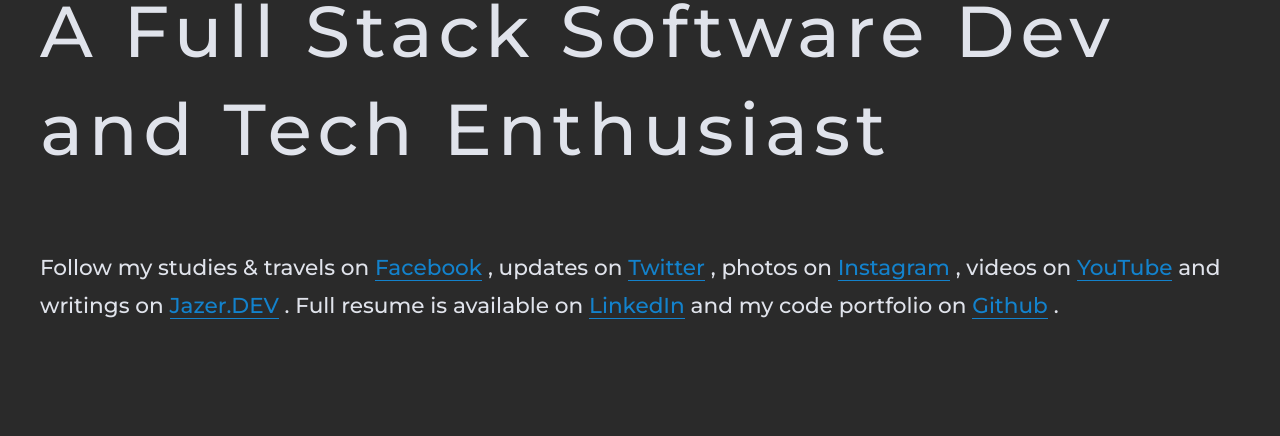
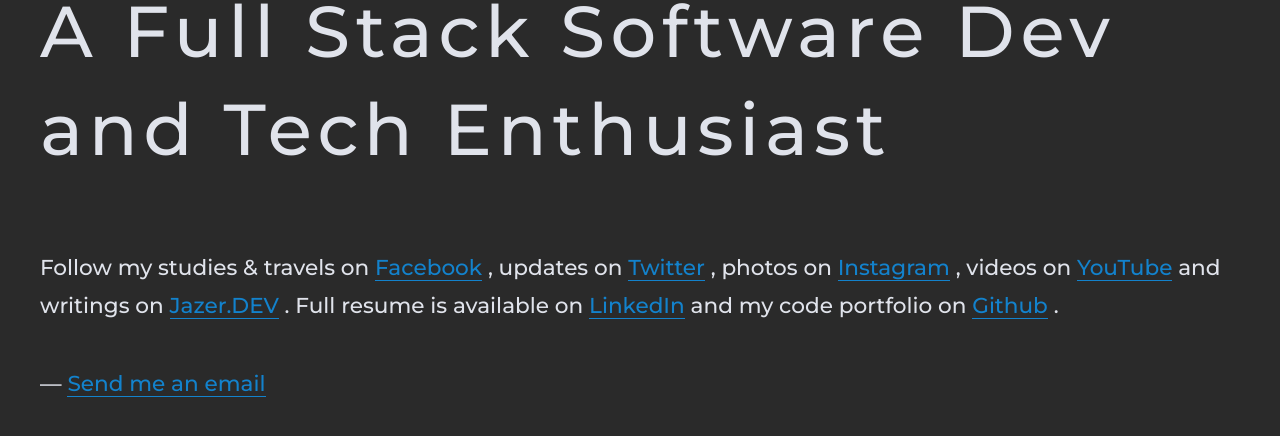
Before and after one commit to JazerBarclay/jazer.co.uk, a plain HTML site: page index.html in a window 1280 px wide. Shown: the part 272-708 px from the top of the page. Drawn offline with nearby package versions, Linux system fonts and the light colour scheme; files whose address does not match are found by name.

Commit message:
Updated tagline

```diff
--- a/index.html
+++ b/index.html
@@ -21,7 +21,7 @@
 
     <main class="container">
       <h1>
-        Hi! I'm <strong>Jazer Barclay</strong><br>
+        Hi! I'm <strong>Jazer Barclay</strong> &mdash;<br>
         A Full Stack Software Dev and Tech Enthusiast
         <!-- A Maker with a background in Software and Electronics.<br> -->
       </h1>
@@ -40,7 +40,10 @@
       <a href="https://uk.linkedin.com/in/jazer-barclay">LinkedIn</a>
           and my code portfolio on
       <a href="https://www.github.com/JazerBarclay">Github</a>
-         .</p>
+         .<br><br>&mdash;
+      <a href="mailto:contact@jazer.co.uk">Send me an email</a>
+      </p>
+
     </main>
 
 
```
